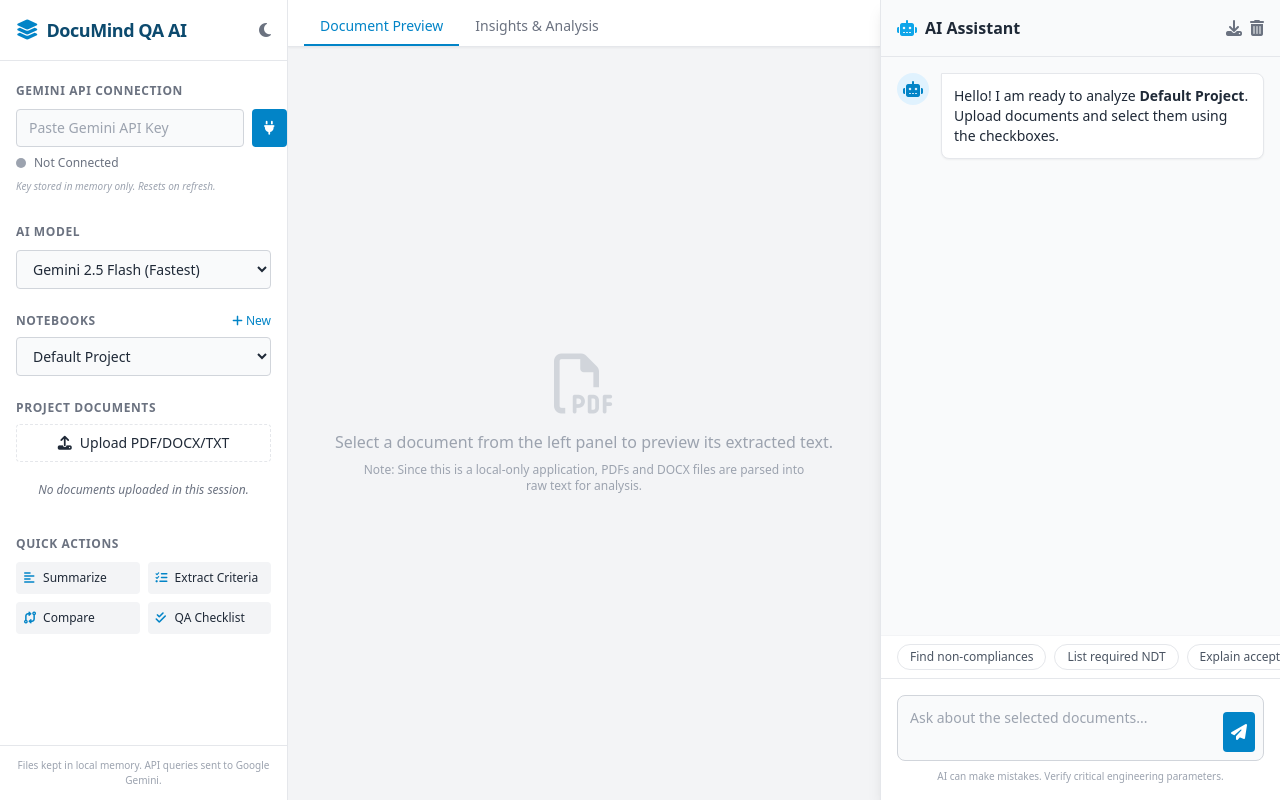
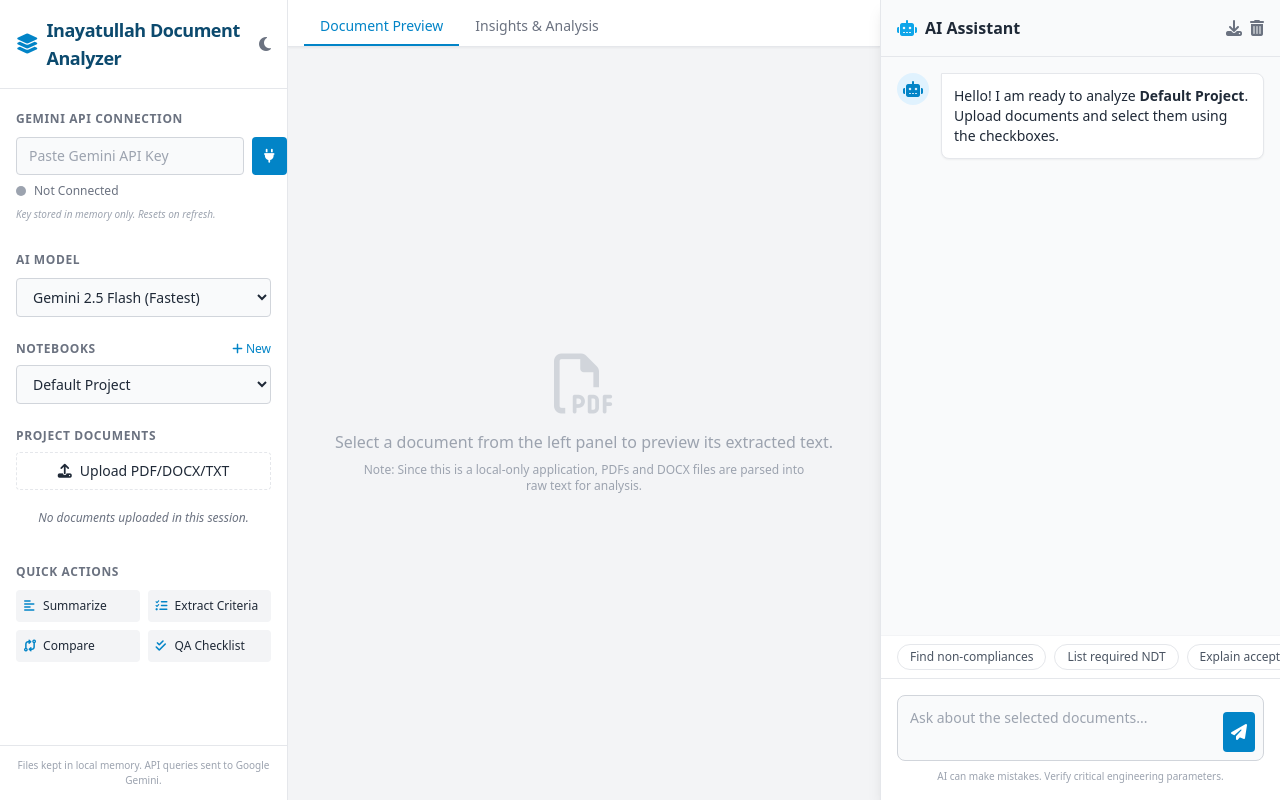
Before and after one commit to khache-1976/Document_analyzer, a plain HTML site: page index.html in a window 1280 px wide. Drawn offline with nearby package versions, Linux system fonts and the light colour scheme; a script that the page names is missing.

Commit message:
index.html

```diff
--- a/index.html
+++ b/index.html
@@ -3,7 +3,7 @@
 <head>
     <meta charset="UTF-8">
     <meta name="viewport" content="width=device-width, initial-scale=1.0">
-    <title>INayatullah Document Analyzer | Engineering Document Assistant</title>
+    <title>Inayatullah Document Analyzer | Engineering Document Assistant</title>
 
     <!-- Tailwind CSS -->
     <script src="https://cdn.tailwindcss.com"></script>
@@ -93,7 +93,7 @@
         <div class="p-4 border-b border-gray-200 dark:border-slate-700 flex items-center justify-between">
             <div class="flex items-center gap-2">
                 <i class="fa-solid fa-layer-group text-brand-600 dark:text-brand-500 text-xl"></i>
-                <h1 class="font-bold text-lg text-brand-900 dark:text-white tracking-tight">DocuMind QA AI</h1>
+                <h1 class="font-bold text-lg text-brand-900 dark:text-white tracking-tight">Inayatullah Document Analyzer</h1>
             </div>
             <button id="themeToggle" class="text-gray-500 hover:text-brand-600 dark:text-gray-400 dark:hover:text-brand-400 transition-colors">
                 <i class="fa-solid fa-moon"></i>
```
